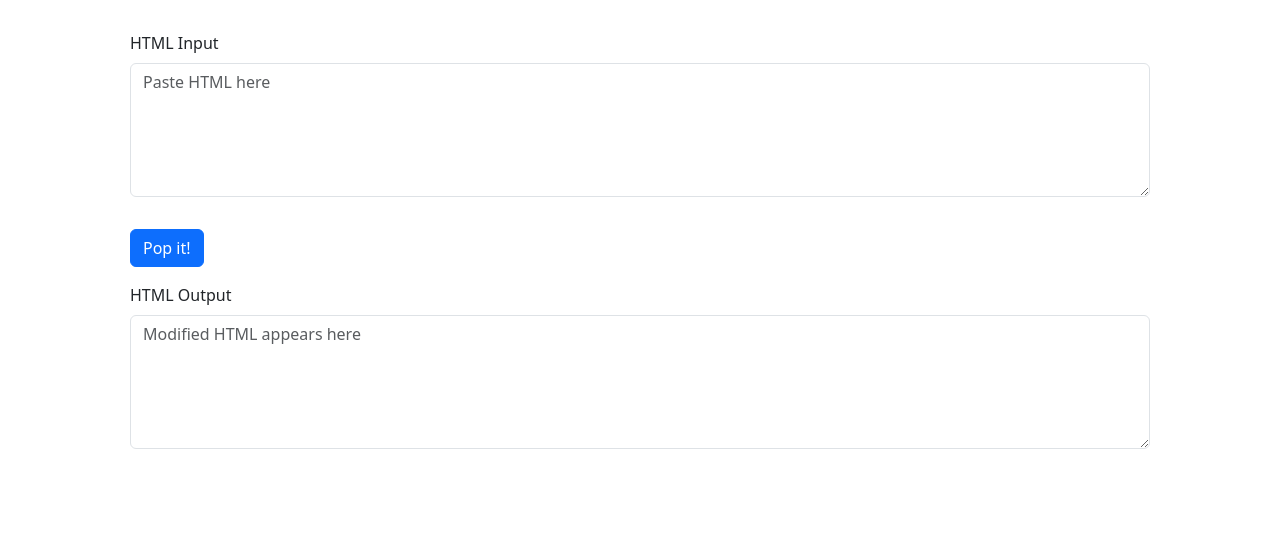
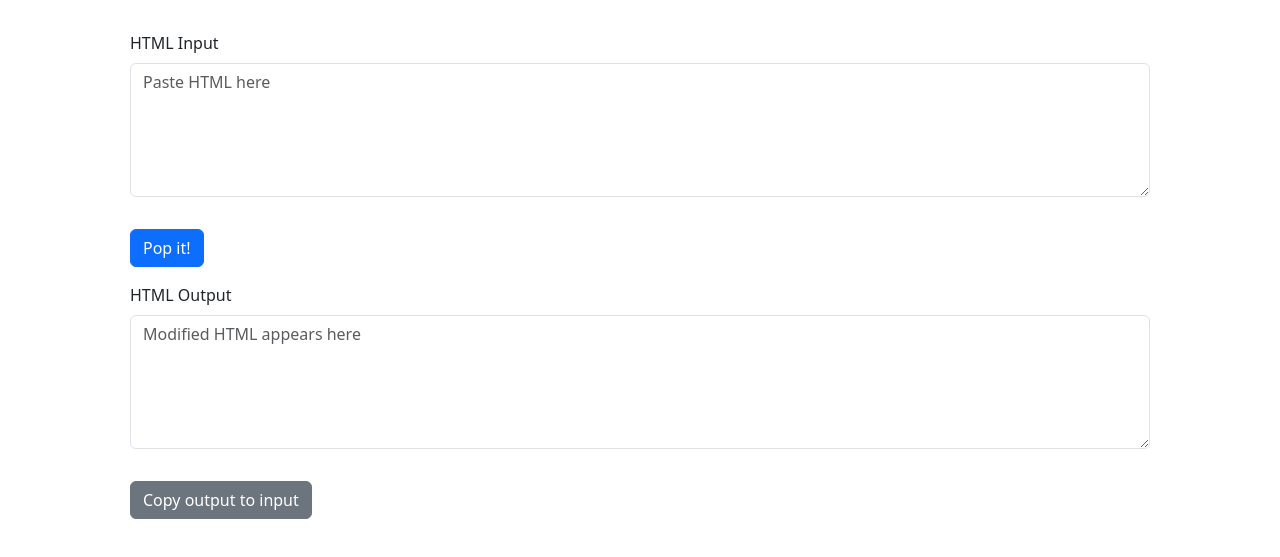
Before and after one commit to escarlson/DOMpop, a plain HTML site: page index.html in a window 1280 px wide. Shown: the part 73-630 px from the top of the page. Drawn offline with nearby package versions, Linux system fonts and the light colour scheme.

Commit message:
Add button to copy the output to input (for reprocessing)

```diff
--- a/index.html
+++ b/index.html
@@ -23,6 +23,9 @@
             <label for="htmlOutput" class="form-label">HTML Output</label>
             <textarea id="htmlOutput" name="htmlOutput" class="form-control" type="text" placeholder="Modified HTML appears here" rows="5"></textarea>
           </div>
+          <div class="col-12">
+            <button type="button" id="copyBtn" class="btn btn-secondary" onClick="copyOutputToInput()">Copy output to input</button>
+          </div>
         </form>
       </div>
     </main>
--- a/pop.js
+++ b/pop.js
@@ -7,3 +7,9 @@ function popElements(htmlIn, tag) {
   let outputTextarea = document.getElementById('htmlOutput');
   outputTextarea.value = htmlOut;
 }
+
+function copyOutputToInput() {
+  let inputTextarea = document.getElementById('htmlInput');
+  let outputTextarea = document.getElementById('htmlOutput');
+  inputTextarea.value = outputTextarea.value;
+}
```
